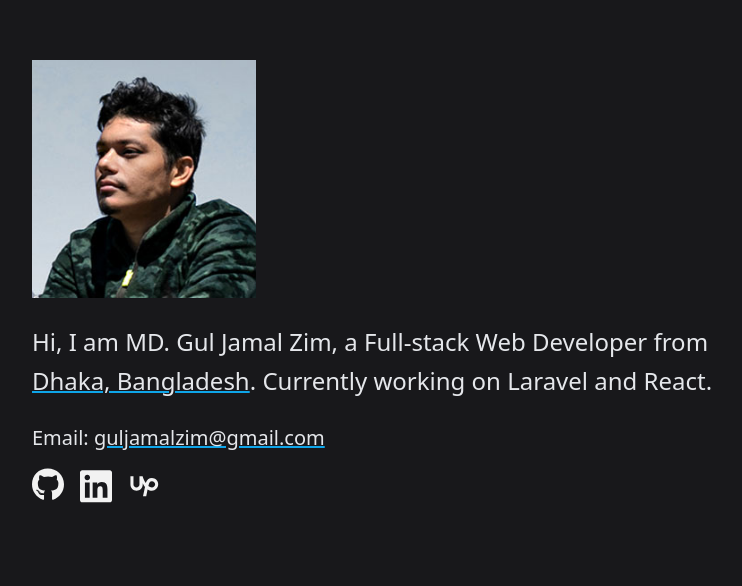
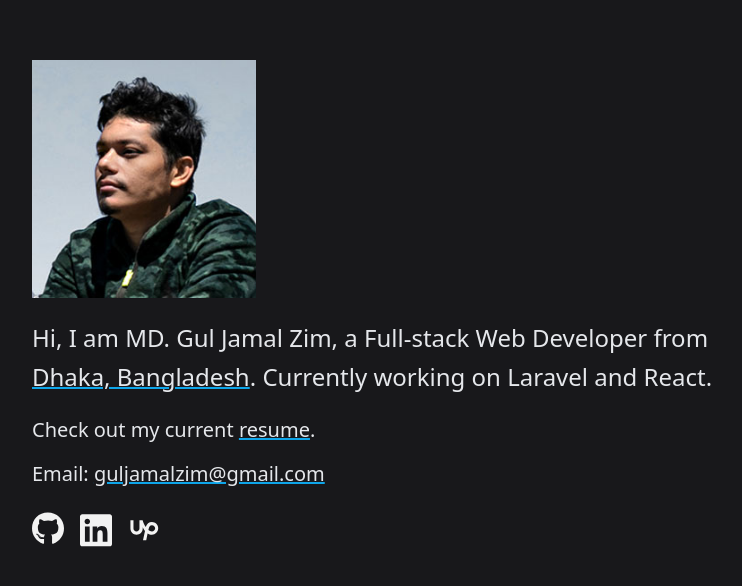
Before and after one commit to gjzim/gjzim.github.io, a website: page index.html in a window 1280 px wide. Shown: the part 120-706 px from the top of the page, without its empty margins (224-966 px from the left). Drawn offline with Linux system fonts and the light colour scheme.

Commit message:
Add resume link and update styles

```diff
--- a/index.html
+++ b/index.html
@@ -22,7 +22,7 @@
                 <h1 class="hidden">MD. Gul Jamal Zim</h1>
                 <h2 class="hidden">Full-stack Developer | Laravel, React</h2>
 
-                <p class="text-xl my-6 lg:text-2xl lg:leading-relaxed">
+                <p class="text-xl my-5 lg:text-2xl lg:leading-relaxed">
                     Hi, I am MD. Gul Jamal Zim, a Full-stack Web Developer from
                     <a
                         href="https://goo.gl/maps/SAdMQRkvQ5E2"
@@ -33,7 +33,17 @@
                     >. Currently working on Laravel and React.
                 </p>
 
-                <h4 class="text-xl mb-4">
+                <p class="text-lg mb-1 lg:text-xl lg:mb-4">
+                    Check out my current
+                    <a
+                        href="https://gjzim.com/resume/"
+                        target="_blank"
+                        class="link-underline"
+                        >resume</a
+                    >.
+                </p>
+
+                <p class="text-lg mb-3 lg:text-xl lg:mb-6">
                     Email:
                     <a
                         href="mailto:guljamalzim@gmail.com"
@@ -41,11 +51,11 @@
                         class="link-underline"
                         >guljamalzim@gmail.com
                     </a>
-                </h4>
+                </p>
 
                 <ul class="flex">
                     <li class="social-icon">
-                        <a href="https://github.com/gjzim" target="_blank">
+                        <a href="https://github.com/gjzim/" target="_blank">
                             <svg
                                 xmlns="http://www.w3.org/2000/svg"
                                 viewBox="0 0 496 512"
@@ -58,7 +68,7 @@
                         </a>
                     </li>
                     <li class="social-icon">
-                        <a href="https://linkedin.com/gjzim" target="_blank">
+                        <a href="https://www.linkedin.com/in/gjzim/" target="_blank">
                             <svg
                                 xmlns="http://www.w3.org/2000/svg"
                                 viewBox="0 0 448 512"
```
Also changed, not shown: css/styles.css.
